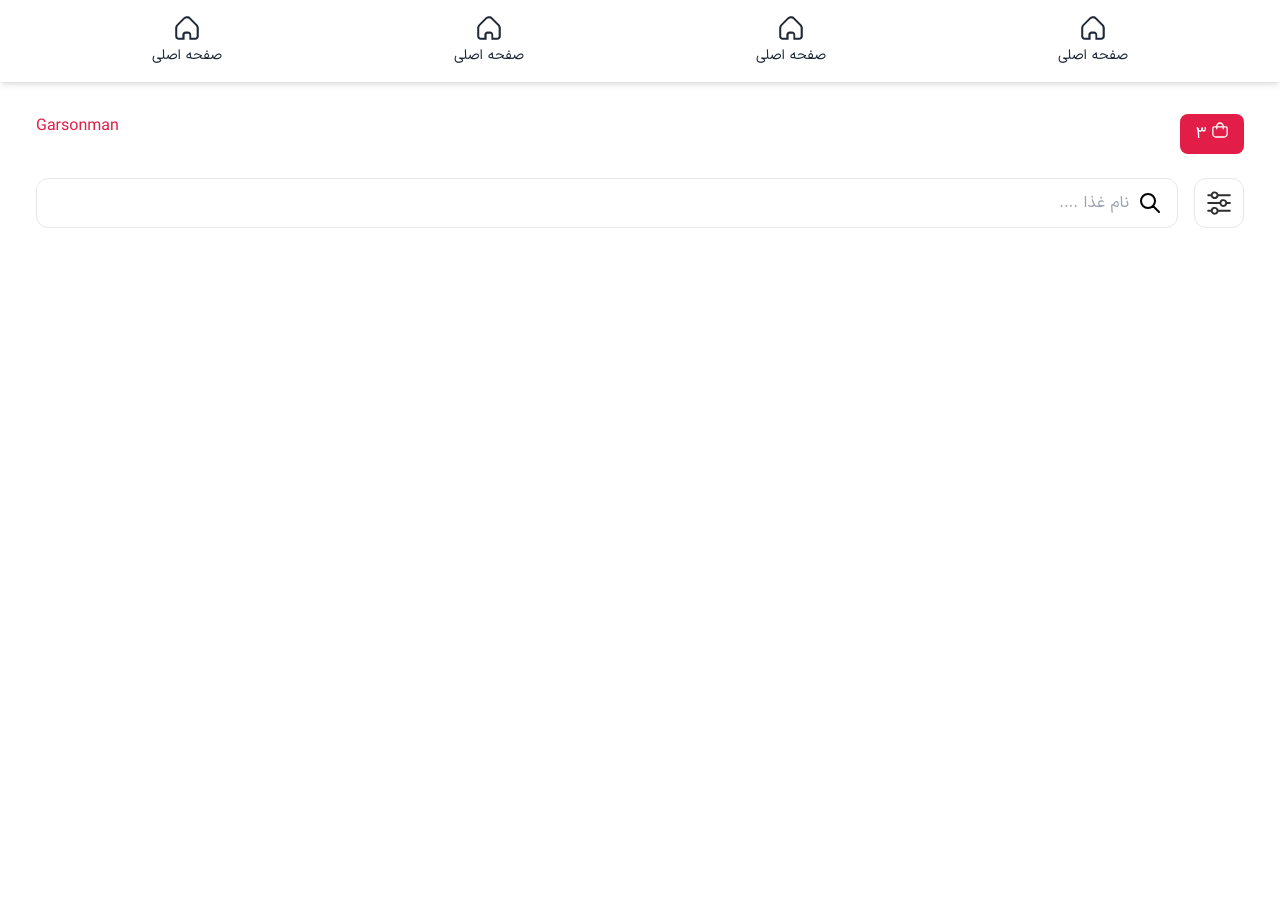
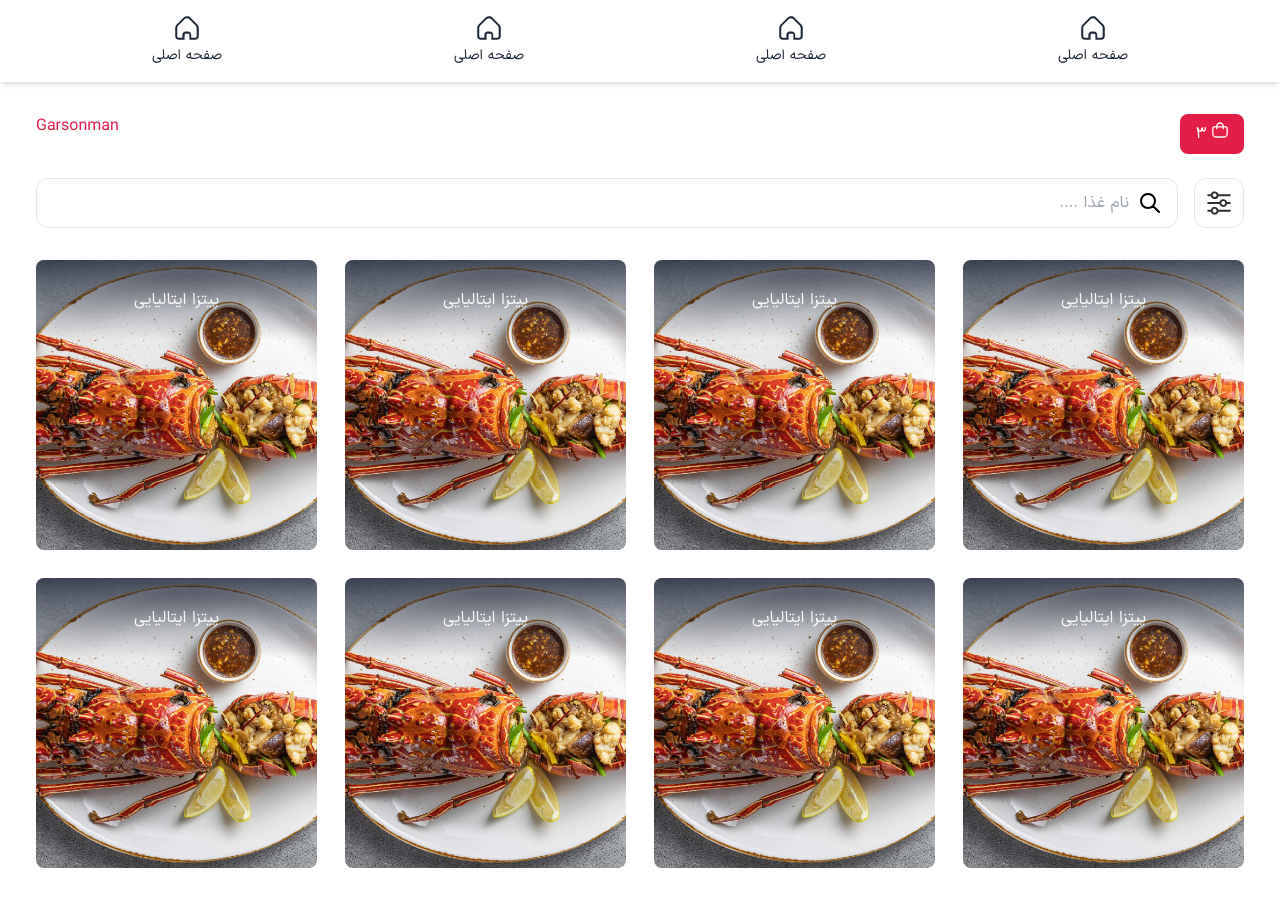
Before and after one commit to mtkz/garsonman, a plain HTML site: page src/index.html in a window 1280 px wide. Shown: the top 906 px of the page. Drawn offline with Linux system fonts and the light colour scheme.

Commit message:
make category card with shadow and hover reaction

```diff
--- a/src/entry.css
+++ b/src/entry.css
@@ -5,3 +5,10 @@ body {
     direction: rtl;
     font-family: IranYekanX, sans-serif;
 }
+
+.food-cat-card img {
+    width: 100%;
+    height: 100%;
+    object-fit: cover;
+    object-position: center;
+}
--- a/src/index.html
+++ b/src/index.html
@@ -12,7 +12,7 @@
 </head>
 
 <body class="">
-<nav class="bg-white shadow-md w-full sticky top-0">
+<nav class="bg-white shadow-md w-full sticky top-0 z-10">
     <div class="mx-auto ">
 
         <div class="md:container mx-auto">
@@ -86,6 +86,11 @@
                 </p>
             </a>
         </div>
+
+        <!--        TODO : page header here .. -->
+        <!--<div class="page-header">
+            <h1>صفحه اصلی</h1>
+        </div>-->
         <div>
             <span>
                 <a href="" class="logo text-rose-600 ">Garsonman</a>
@@ -100,14 +105,21 @@
             <div class="flex justify-between gap-4">
                 <div class="border-[1px] border-gray-200 p-3 rounded-xl cursor-pointer">
                     <svg class="w-6 " id="Layer_1" xmlns="http://www.w3.org/2000/svg"
-                         viewBox="0 0 22.5 22.5" style="enable-background:new 0 0 22.5 22.5"><style>.st1 {
-                        fill: #2e2e2e
-                    }</style><g id="Group_1" transform="translate(-139.73 -106.52)"><path id="Path_3" class="st1"
-                                                                                          d="M140.9 111.4h2.5c.5 2 2.5 3.1 4.5 2.6 1.3-.3 2.3-1.3 2.6-2.6h10.6c.5.0.9-.4.9-.9.0-.5-.4-.9-.9-.9h-10.6c-.5-2-2.5-3.1-4.5-2.6-1.3.3-2.3 1.3-2.6 2.6h-2.5c-.5.0-.9.4-.9.9C140 110.9 140.4 111.4 140.9 111.4zM146.9 108.6c1 0 1.8.8 1.8 1.8.0.3-.1.6-.2.9-.3.6-.9.9-1.6.9-.7.0-1.3-.4-1.6-.9-.2-.3-.3-.6-.3-.9.0-.3.1-.6.3-.9C145.7 109 146.3 108.6 146.9 108.6v0z"/><path
-                            id="Path_4" class="st1"
-                            d="M161.1 116.9h-2.5c-.5-2-2.5-3.1-4.5-2.6-1.3.3-2.3 1.3-2.6 2.6h-10.6c-.5.0-.9.4-.9.9.0.5.4.9.9.9h10.6c.5 2 2.5 3.1 4.5 2.6 1.3-.3 2.3-1.3 2.6-2.6h2.5c.5.0.9-.4.9-.9C162 117.3 161.6 116.9 161.1 116.9zM155 119.6c-.7.0-1.3-.3-1.6-.9-.3-.6-.3-1.3.0-1.8.5-.9 1.6-1.2 2.5-.7.3.2.5.4.7.7.5.9.2 2-.7 2.5C155.7 119.5 155.4 119.6 155 119.6v0z"/><path
-                            id="Path_5" class="st1"
-                            d="M161.1 124.2h-10.6c-.5-2-2.5-3.1-4.5-2.6-1.3.3-2.3 1.3-2.6 2.6h-2.5c-.5.0-.9.4-.9.9.0.5.4.9.9.9v0h2.5c.5 2 2.5 3.1 4.5 2.6 1.3-.3 2.3-1.3 2.6-2.6h10.6c.5.0.9-.4.9-.9C162 124.6 161.6 124.2 161.1 124.2zM146.9 126.9c-.7.0-1.3-.3-1.6-.9-.3-.6-.3-1.3.0-1.8.5-.9 1.6-1.2 2.5-.7s1.2 1.6.7 2.5C148.2 126.6 147.6 126.9 146.9 126.9z"/></g></svg>
+                         viewBox="0 0 22.5 22.5" style="enable-background:new 0 0 22.5 22.5">
+                        <style>.st1 {
+                            fill: #2e2e2e
+                        }</style>
+                        <g id="Group_1" transform="translate(-139.73 -106.52)">
+                            <path id="Path_3" class="st1"
+                                  d="M140.9 111.4h2.5c.5 2 2.5 3.1 4.5 2.6 1.3-.3 2.3-1.3 2.6-2.6h10.6c.5.0.9-.4.9-.9.0-.5-.4-.9-.9-.9h-10.6c-.5-2-2.5-3.1-4.5-2.6-1.3.3-2.3 1.3-2.6 2.6h-2.5c-.5.0-.9.4-.9.9C140 110.9 140.4 111.4 140.9 111.4zM146.9 108.6c1 0 1.8.8 1.8 1.8.0.3-.1.6-.2.9-.3.6-.9.9-1.6.9-.7.0-1.3-.4-1.6-.9-.2-.3-.3-.6-.3-.9.0-.3.1-.6.3-.9C145.7 109 146.3 108.6 146.9 108.6v0z"/>
+                            <path
+                                    id="Path_4" class="st1"
+                                    d="M161.1 116.9h-2.5c-.5-2-2.5-3.1-4.5-2.6-1.3.3-2.3 1.3-2.6 2.6h-10.6c-.5.0-.9.4-.9.9.0.5.4.9.9.9h10.6c.5 2 2.5 3.1 4.5 2.6 1.3-.3 2.3-1.3 2.6-2.6h2.5c.5.0.9-.4.9-.9C162 117.3 161.6 116.9 161.1 116.9zM155 119.6c-.7.0-1.3-.3-1.6-.9-.3-.6-.3-1.3.0-1.8.5-.9 1.6-1.2 2.5-.7.3.2.5.4.7.7.5.9.2 2-.7 2.5C155.7 119.5 155.4 119.6 155 119.6v0z"/>
+                            <path
+                                    id="Path_5" class="st1"
+                                    d="M161.1 124.2h-10.6c-.5-2-2.5-3.1-4.5-2.6-1.3.3-2.3 1.3-2.6 2.6h-2.5c-.5.0-.9.4-.9.9.0.5.4.9.9.9v0h2.5c.5 2 2.5 3.1 4.5 2.6 1.3-.3 2.3-1.3 2.6-2.6h10.6c.5.0.9-.4.9-.9C162 124.6 161.6 124.2 161.1 124.2zM146.9 126.9c-.7.0-1.3-.3-1.6-.9-.3-.6-.3-1.3.0-1.8.5-.9 1.6-1.2 2.5-.7s1.2 1.6.7 2.5C148.2 126.6 147.6 126.9 146.9 126.9z"/>
+                        </g>
+                    </svg>
                 </div>
                 <div class="relative w-full">
             <span class="absolute inset-y-0 right-3 flex items-center pl-2">
@@ -123,6 +135,92 @@
         </form>
     </div>
 </div>
+<div class="container mt-8">
+    <div class="grid grid-cols-4  gap-7">
+        <a href="">
+            <div class="food-cat-card h-[290px] relative rounded-lg hover:translate-y-[-5px] hover:shadow-[10px_15px_50px_0_rgba(0,0,0,0.09)] transition duration-150">
+                <img src="./images/SEAGOA_images.jpg" class="rounded-lg" alt="">
+                <div class="food-cat-card__caption absolute top-0 w-full text-center p-7 rounded-tr-lg rounded-tl-lg bg-gradient-to-b opacity-75 from-slate-900 to-[#aa000000aa]]">
+                    <p class="text-white">
+                        پیتزا ایتالیایی
+                    </p>
+                </div>
+            </div>
+        </a>
+        <a href="">
+            <div class="food-cat-card h-[290px] relative rounded-lg hover:translate-y-[-5px] hover:shadow-[10px_15px_50px_0_rgba(0,0,0,0.09)] transition duration-150">
+                <img src="./images/SEAGOA_images.jpg" class="rounded-lg" alt="">
+                <div class="food-cat-card__caption absolute top-0 w-full text-center p-7 rounded-tr-lg rounded-tl-lg bg-gradient-to-b opacity-75 from-slate-900 to-[#aa000000aa]]">
+                    <p class="text-white">
+                        پیتزا ایتالیایی
+                    </p>
+                </div>
+            </div>
+        </a>
+        <a href="">
+            <div class="food-cat-card h-[290px] relative rounded-lg hover:translate-y-[-5px] hover:shadow-[10px_15px_50px_0_rgba(0,0,0,0.09)] transition duration-150">
+                <img src="./images/SEAGOA_images.jpg" class="rounded-lg" alt="">
+                <div class="food-cat-card__caption absolute top-0 w-full text-center p-7 rounded-tr-lg rounded-tl-lg bg-gradient-to-b opacity-75 from-slate-900 to-[#aa000000aa]]">
+                    <p class="text-white">
+                        پیتزا ایتالیایی
+                    </p>
+                </div>
+            </div>
+        </a>
+        <a href="">
+            <div class="food-cat-card h-[290px] relative rounded-lg hover:translate-y-[-5px] hover:shadow-[10px_15px_50px_0_rgba(0,0,0,0.09)] transition duration-150">
+                <img src="./images/SEAGOA_images.jpg" class="rounded-lg" alt="">
+                <div class="food-cat-card__caption absolute top-0 w-full text-center p-7 rounded-tr-lg rounded-tl-lg bg-gradient-to-b opacity-75 from-slate-900 to-[#aa000000aa]]">
+                    <p class="text-white">
+                        پیتزا ایتالیایی
+                    </p>
+                </div>
+            </div>
+        </a>
+        <a href="">
+            <div class="food-cat-card h-[290px] relative rounded-lg hover:translate-y-[-5px] hover:shadow-[10px_15px_50px_0_rgba(0,0,0,0.09)] transition duration-150">
+                <img src="./images/SEAGOA_images.jpg" class="rounded-lg" alt="">
+                <div class="food-cat-card__caption absolute top-0 w-full text-center p-7 rounded-tr-lg rounded-tl-lg bg-gradient-to-b opacity-75 from-slate-900 to-[#aa000000aa]]">
+                    <p class="text-white">
+                        پیتزا ایتالیایی
+                    </p>
+                </div>
+            </div>
+        </a>
+        <a href="">
+            <div class="food-cat-card h-[290px] relative rounded-lg hover:translate-y-[-5px] hover:shadow-[10px_15px_50px_0_rgba(0,0,0,0.09)] transition duration-150">
+                <img src="./images/SEAGOA_images.jpg" class="rounded-lg" alt="">
+                <div class="food-cat-card__caption absolute top-0 w-full text-center p-7 rounded-tr-lg rounded-tl-lg bg-gradient-to-b opacity-75 from-slate-900 to-[#aa000000aa]]">
+                    <p class="text-white">
+                        پیتزا ایتالیایی
+                    </p>
+                </div>
+            </div>
+        </a>
+        <a href="">
+            <div class="food-cat-card h-[290px] relative rounded-lg hover:translate-y-[-5px] hover:shadow-[10px_15px_50px_0_rgba(0,0,0,0.09)] transition duration-150">
+                <img src="./images/SEAGOA_images.jpg" class="rounded-lg" alt="">
+                <div class="food-cat-card__caption absolute top-0 w-full text-center p-7 rounded-tr-lg rounded-tl-lg bg-gradient-to-b opacity-75 from-slate-900 to-[#aa000000aa]]">
+                    <p class="text-white">
+                        پیتزا ایتالیایی
+                    </p>
+                </div>
+            </div>
+        </a>
+        <a href="">
+            <div class="food-cat-card h-[290px] relative rounded-lg hover:translate-y-[-5px] hover:shadow-[10px_15px_50px_0_rgba(0,0,0,0.09)] transition duration-150">
+                <img src="./images/SEAGOA_images.jpg" class="rounded-lg" alt="">
+                <div class="food-cat-card__caption absolute top-0 w-full text-center p-7 rounded-tr-lg rounded-tl-lg bg-gradient-to-b opacity-75 from-slate-900 to-[#aa000000aa]]">
+                    <p class="text-white">
+                        پیتزا ایتالیایی
+                    </p>
+                </div>
+            </div>
+        </a>
+
+
+    </div>
+</div>
 <br>
 <br><br><br><br><br><br><br><br>
 <br><br><br><br><br><br><br><br>
```
Also changed, not shown: dist/app.css, src/images/12531-istock-637790866.webp (added), src/images/SEAGOA_images.jpg (added).
